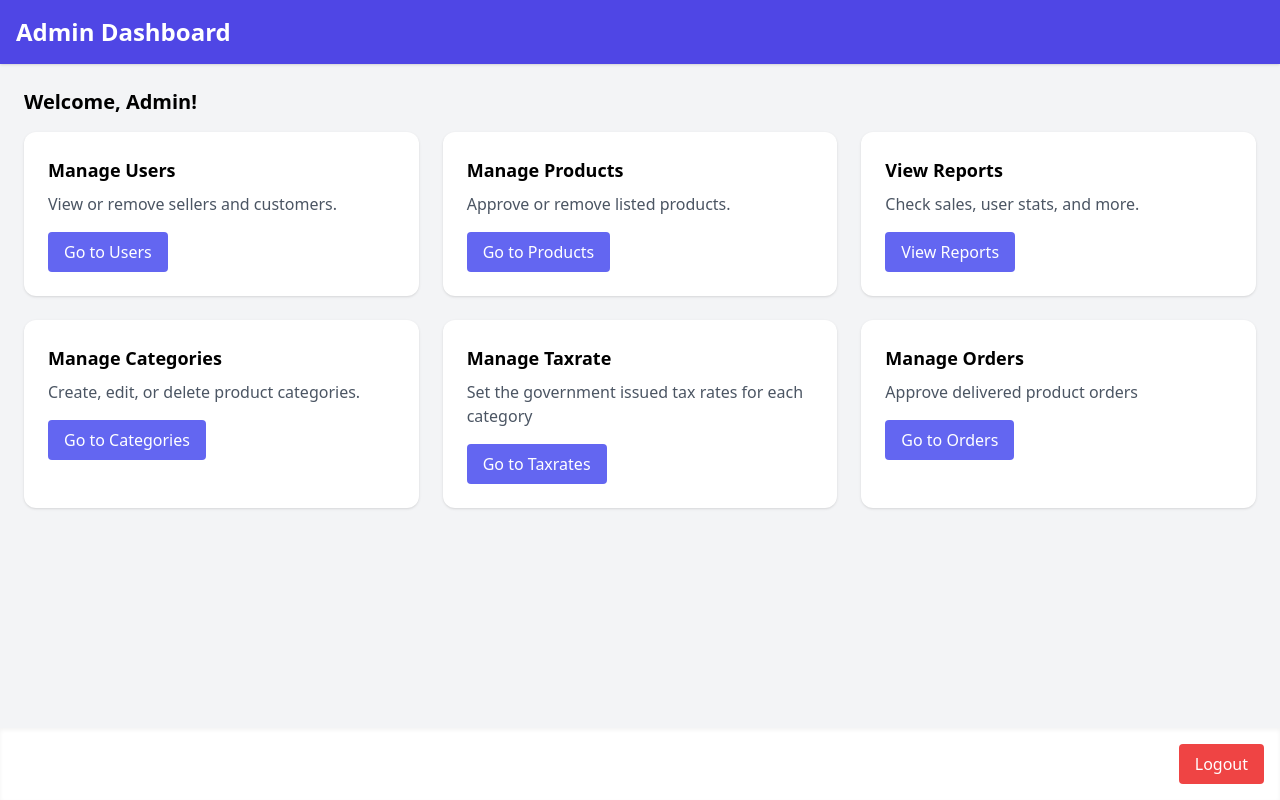
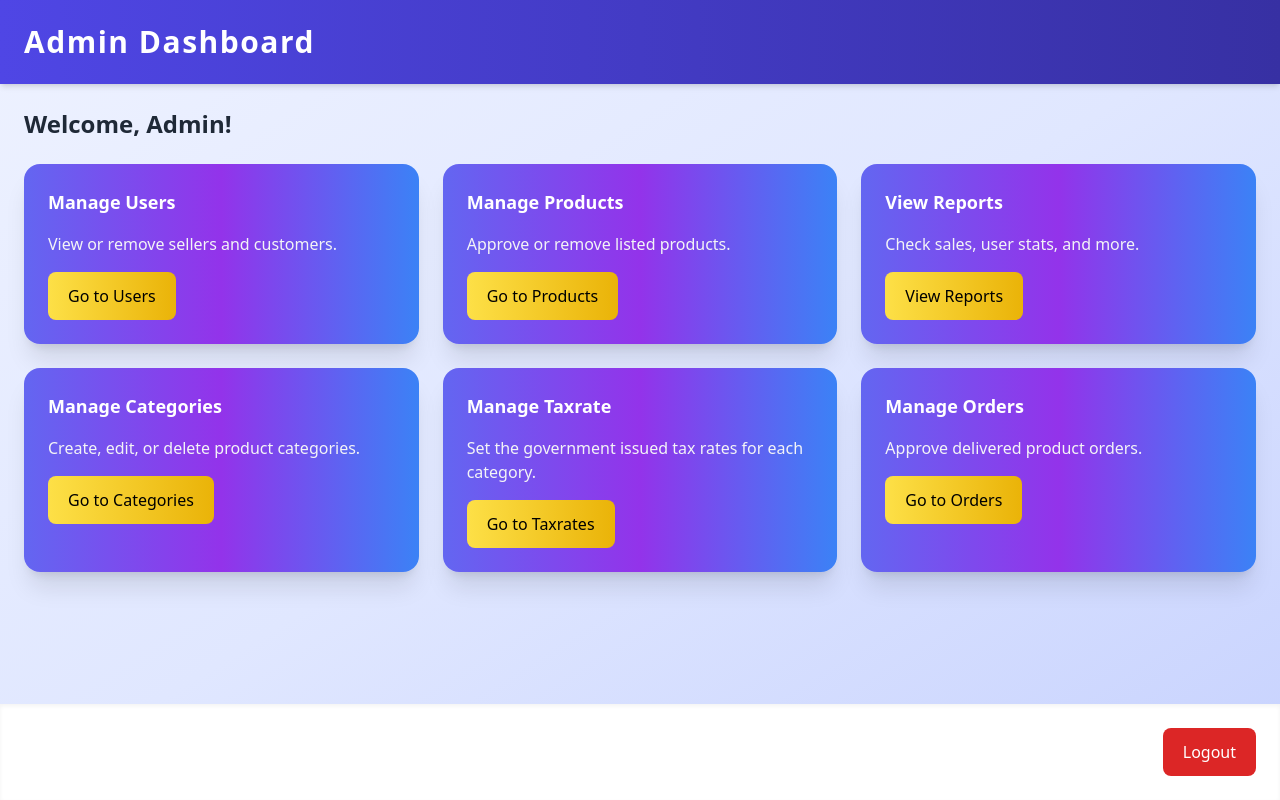
Before and after one commit to Mushfiq1010/Deshicart, a React (Create React App) app in the folder frontend/: page /admin/dashboard in a window 1280 px wide. Built offline with nearby package versions, Linux system fonts and the light colour scheme; no server answers; the HTML template or start-up script is replaced by a standard one.

Commit message:
UI motamoti chole

```diff
--- a/frontend/src/App.js
+++ b/frontend/src/App.js
@@ -1,6 +1,6 @@
 import "@fortawesome/fontawesome-free/css/all.min.css";
 import { BrowserRouter as Router, Routes, Route } from "react-router-dom";
-import SellerSignup from "./pages/SellerSignup";
+import SellerSignup from "./pages/sellerSignup";
 import CustomerSignup from "./pages/customerSignup";
 import CustomerLogin from "./pages/CustomerLogin";
 import SellerLogin from "./pages/SellerLogin";
--- a/frontend/src/components/EditCustomerProfile.jsx
+++ b/frontend/src/components/EditCustomerProfile.jsx
@@ -74,7 +74,7 @@ const EditCustomerProfile = () => {
   return (
     <div className="min-h-screen bg-indigo-100 flex items-center justify-center px-4 py-10">
       <div className="w-full max-w-3xl bg-white rounded-xl shadow-lg p-8 space-y-8">
-        <h2 className="text-3xl font-bold text-center text-indigo-600">Edit Seller Profile</h2>
+        <h2 className="text-3xl font-bold text-center text-indigo-600">Edit Customer Profile</h2>
 
         {/* Profile Image Section */}
         <div className="flex justify-center">
--- a/frontend/src/pages/AdminPages/AdminDashboard.jsx
+++ b/frontend/src/pages/AdminPages/AdminDashboard.jsx
@@ -23,87 +23,101 @@ const AdminDashboard = () => {
   const goToOrders = () => navigate("/admin/orders");
 
   return (
-    <div className="min-h-screen bg-gray-100 flex flex-col">
-      <header className="bg-indigo-600 text-white p-4 shadow">
-        <h1 className="text-2xl font-bold">Admin Dashboard</h1>
+    <div className="min-h-screen bg-gradient-to-br from-indigo-50 via-indigo-100 to-indigo-200 flex flex-col">
+      <header className="bg-gradient-to-r from-indigo-600 to-indigo-800 text-white p-6 shadow-md">
+        <h1 className="text-3xl font-semibold tracking-wider">Admin Dashboard</h1>
       </header>
 
       <main className="flex-1 p-6">
-        <h2 className="text-xl font-semibold mb-4">Welcome, Admin!</h2>
+        <h2 className="text-2xl font-semibold mb-6 text-gray-800">Welcome, Admin!</h2>
 
         <div className="grid grid-cols-1 sm:grid-cols-2 lg:grid-cols-3 gap-6">
-          <div className="bg-white rounded-xl shadow p-6">
-            <h3 className="text-lg font-semibold mb-2">Manage Users</h3>
-            <p className="text-gray-600 mb-4">
+          {/* Manage Users */}
+          <div className="bg-gradient-to-r from-indigo-500 via-purple-600 to-blue-500 shadow-xl rounded-2xl overflow-hidden p-6 hover:shadow-2xl transition-all transform hover:scale-105">
+            <h3 className="text-lg font-semibold mb-4 text-white">Manage Users</h3>
+            <p className="text-gray-100 mb-4">
               View or remove sellers and customers.
             </p>
             <button
               onClick={goToUsers}
-              className="bg-indigo-500 text-white px-4 py-2 rounded hover:bg-indigo-600"
+              className="bg-gradient-to-r from-yellow-300 to-yellow-500 text-black px-5 py-3 rounded-lg transition-all hover:from-yellow-400 hover:to-yellow-600"
+
             >
               Go to Users
             </button>
           </div>
 
-          <div className="bg-white rounded-xl shadow p-6">
-            <h3 className="text-lg font-semibold mb-2">Manage Products</h3>
-            <p className="text-gray-600 mb-4">
+          {/* Manage Products */}
+          <div className="bg-gradient-to-r from-indigo-500 via-purple-600 to-blue-500 shadow-xl rounded-2xl overflow-hidden p-6 hover:shadow-2xl transition-all transform hover:scale-105">
+            <h3 className="text-lg font-semibold mb-4 text-white">Manage Products</h3>
+            <p className="text-gray-100 mb-4">
               Approve or remove listed products.
             </p>
             <button
               onClick={goToProducts}
-              className="bg-indigo-500 text-white px-4 py-2 rounded hover:bg-indigo-600"
+              className="bg-gradient-to-r from-yellow-300 to-yellow-500 text-black px-5 py-3 rounded-lg transition-all hover:from-yellow-400 hover:to-yellow-600"
+
             >
               Go to Products
             </button>
           </div>
 
-          <div className="bg-white rounded-xl shadow p-6">
-            <h3 className="text-lg font-semibold mb-2">View Reports</h3>
-            <p className="text-gray-600 mb-4">
+          {/* View Reports */}
+          <div className="bg-gradient-to-r from-indigo-500 via-purple-600 to-blue-500 shadow-xl rounded-2xl overflow-hidden p-6 hover:shadow-2xl transition-all transform hover:scale-105">
+            <h3 className="text-lg font-semibold mb-4 text-white">View Reports</h3>
+            <p className="text-gray-100 mb-4">
               Check sales, user stats, and more.
             </p>
             <button
               onClick={goToReports}
-              className="bg-indigo-500 text-white px-4 py-2 rounded hover:bg-indigo-600"
+              className="bg-gradient-to-r from-yellow-300 to-yellow-500 text-black px-5 py-3 rounded-lg transition-all hover:from-yellow-400 hover:to-yellow-600"
+
             >
               View Reports
             </button>
           </div>
-          <div className="bg-white rounded-xl shadow p-6">
-            <h3 className="text-lg font-semibold mb-2">Manage Categories</h3>
-            <p className="text-gray-600 mb-4">
+
+          {/* Manage Categories */}
+          <div className="bg-gradient-to-r from-indigo-500 via-purple-600 to-blue-500 shadow-xl rounded-2xl overflow-hidden p-6 hover:shadow-2xl transition-all transform hover:scale-105">
+            <h3 className="text-lg font-semibold mb-4 text-white">Manage Categories</h3>
+            <p className="text-gray-100 mb-4">
               Create, edit, or delete product categories.
             </p>
             <button
               onClick={gotoCategories}
-              className="bg-indigo-500 text-white px-4 py-2 rounded hover:bg-indigo-600"
+             className="bg-gradient-to-r from-yellow-300 to-yellow-500 text-black px-5 py-3 rounded-lg transition-all hover:from-yellow-400 hover:to-yellow-600"
+
             >
               Go to Categories
             </button>
           </div>
 
-          <div className="bg-white rounded-xl shadow p-6">
-            <h3 className="text-lg font-semibold mb-2">Manage Taxrate</h3>
-            <p className="text-gray-600 mb-4">
-              Set the government issued tax rates for each category
+          {/* Manage Taxrate */}
+          <div className="bg-gradient-to-r from-indigo-500 via-purple-600 to-blue-500 shadow-xl rounded-2xl overflow-hidden p-6 hover:shadow-2xl transition-all transform hover:scale-105">
+            <h3 className="text-lg font-semibold mb-4 text-white">Manage Taxrate</h3>
+            <p className="text-gray-100 mb-4">
+              Set the government issued tax rates for each category.
             </p>
             <button
               onClick={goToTaxrate}
-              className="bg-indigo-500 text-white px-4 py-2 rounded hover:bg-indigo-600"
+              className="bg-gradient-to-r from-yellow-300 to-yellow-500 text-black px-5 py-3 rounded-lg transition-all hover:from-yellow-400 hover:to-yellow-600"
+
             >
               Go to Taxrates
             </button>
           </div>
 
-          <div className="bg-white rounded-xl shadow p-6">
-            <h3 className="text-lg font-semibold mb-2">Manage Orders</h3>
-            <p className="text-gray-600 mb-4">
-              Approve delivered product orders
+          {/* Manage Orders */}
+          <div className="bg-gradient-to-r from-indigo-500 via-purple-600 to-blue-500 shadow-xl rounded-2xl overflow-hidden p-6 hover:shadow-2xl transition-all transform hover:scale-105">
+            <h3 className="text-lg font-semibold mb-4 text-white">Manage Orders</h3>
+            <p className="text-gray-100 mb-4">
+              Approve delivered product orders.
             </p>
             <button
               onClick={goToOrders}
-              className="bg-indigo-500 text-white px-4 py-2 rounded hover:bg-indigo-600"
+              className="bg-gradient-to-r from-yellow-300 to-yellow-500 text-black px-5 py-3 rounded-lg transition-all hover:from-yellow-400 hover:to-yellow-600"
+
+
             >
               Go to Orders
             </button>
@@ -111,10 +125,10 @@ const AdminDashboard = () => {
         </div>
       </main>
 
-      <footer className="p-4 bg-white shadow-inner text-right">
+      <footer className="p-6 bg-white shadow-inner text-right">
         <button
           onClick={handleLogout}
-          className="bg-red-500 text-white px-4 py-2 rounded hover:bg-red-600"
+          className="bg-red-600 text-white px-5 py-3 rounded-lg transition-all hover:bg-red-700"
         >
           Logout
         </button>
--- a/frontend/src/pages/AdminPages/ManageProducts.jsx
+++ b/frontend/src/pages/AdminPages/ManageProducts.jsx
@@ -50,8 +50,8 @@ const ManageProducts = () => {
   }, []);
 
 return (
-    <div className="bg-gradient-to-br from-sky-50 to-indigo-50 min-h-screen px-6 py-8">
-      <h2 className="text-2xl font-semibold text-gray-800 mb-6 text-center">
+  <div className="bg-gradient-to-r from-teal-200 via-green-200 to-lime-200 min-h-screen px-6 py-8">
+    <h2 className="text-4xl font-semibold text-gray-800 mb-6 text-center">
       Manage All Products
     </h2>
 
@@ -68,7 +68,7 @@ const ManageProducts = () => {
 
     {topProducts.length > 0 && (
       <div className="max-w-7xl mx-auto mb-10">
-          <h3 className="text-xl font-semibold text-gray-700 mb-4 text-center">
+        <h3 className="text-3xl font-semibold text-gray-700 mb-4 text-center">
           🔥 Top Ordered Products
         </h3>
         <div className="grid grid-cols-1 sm:grid-cols-2 lg:grid-cols-3 gap-6">
@@ -103,7 +103,7 @@ const ManageProducts = () => {
       </div>
     )}
 
-      <h3 className="text-2xl font-semibold text-gray-700 mb-4 text-center">
+    <h3 className="text-3xl font-semibold text-gray-700 mb-4 text-center">
       All Products
     </h3>
 
@@ -145,6 +145,7 @@ const ManageProducts = () => {
     </div>
   </div>
 );
+
 };
 
 export default ManageProducts;
--- a/frontend/src/pages/MyOrders.jsx
+++ b/frontend/src/pages/MyOrders.jsx
@@ -1,4 +1,5 @@
 import React, { useEffect, useState } from "react";
+import { FaHistory } from "react-icons/fa"; // Import the history icon
 import Navbar from "../components/Navbar";
 import API from "../Api";
 
@@ -29,10 +30,12 @@ const MyOrders = () => {
   return (
     <>
       <Navbar userType="customer" />
+      <div className="min-h-screen bg-gradient-to-r from-pink-100 via-yellow-100 to-teal-100">
         <div className="max-w-6xl mx-auto p-4 mt-6">
-        <h2 className="text-3xl font-semibold mb-6 text-center text-gray-800">
-          My Orders
-        </h2>
+          <div className="flex items-center mb-6">
+            <FaHistory className="text-4xl text-gray-700 mr-4" />
+            <h2 className="text-3xl font-semibold text-gray-800">My Orders</h2>
+          </div>
 
           {loading ? (
             <p className="text-center text-gray-500">Loading orders...</p>
@@ -42,7 +45,7 @@ const MyOrders = () => {
             orders.map((order) => (
               <div
                 key={order.ORDERID}
-              className="border border-gray-300 rounded-lg p-6 mb-6 shadow-md transition-all duration-300 hover:shadow-lg bg-white"
+                className="border border-gray-200 rounded-lg p-6 mb-6 shadow-lg transition-all duration-300 hover:shadow-xl bg-gradient-to-br from-indigo-50 to-teal-100"
               >
                 <div className="flex justify-between items-center mb-4">
                   <div>
@@ -126,6 +129,7 @@ const MyOrders = () => {
             ))
           )}
         </div>
+      </div>
     </>
   );
 };
```
Also changed, not shown: frontend/src/components/Login.jsx (+31 -18 lines), frontend/src/components/SellerProducts/ProductList.jsx (+34 -24 lines), frontend/src/components/customerProducts/Allproducts.jsx (+4 -6 lines), frontend/src/components/customerProducts/WishListPage.jsx (+16 -7 lines), frontend/src/pages/AdminPages/ManageReports.jsx (+8 -9 lines), frontend/src/pages/AdminPages/ManageUsers.jsx (+5 -4 lines), frontend/src/pages/HomePage.jsx (+21 -13 lines), 2 other files (tests, documents, lock files or other folders). Lines whose indentation alone changed are shown as unchanged.
